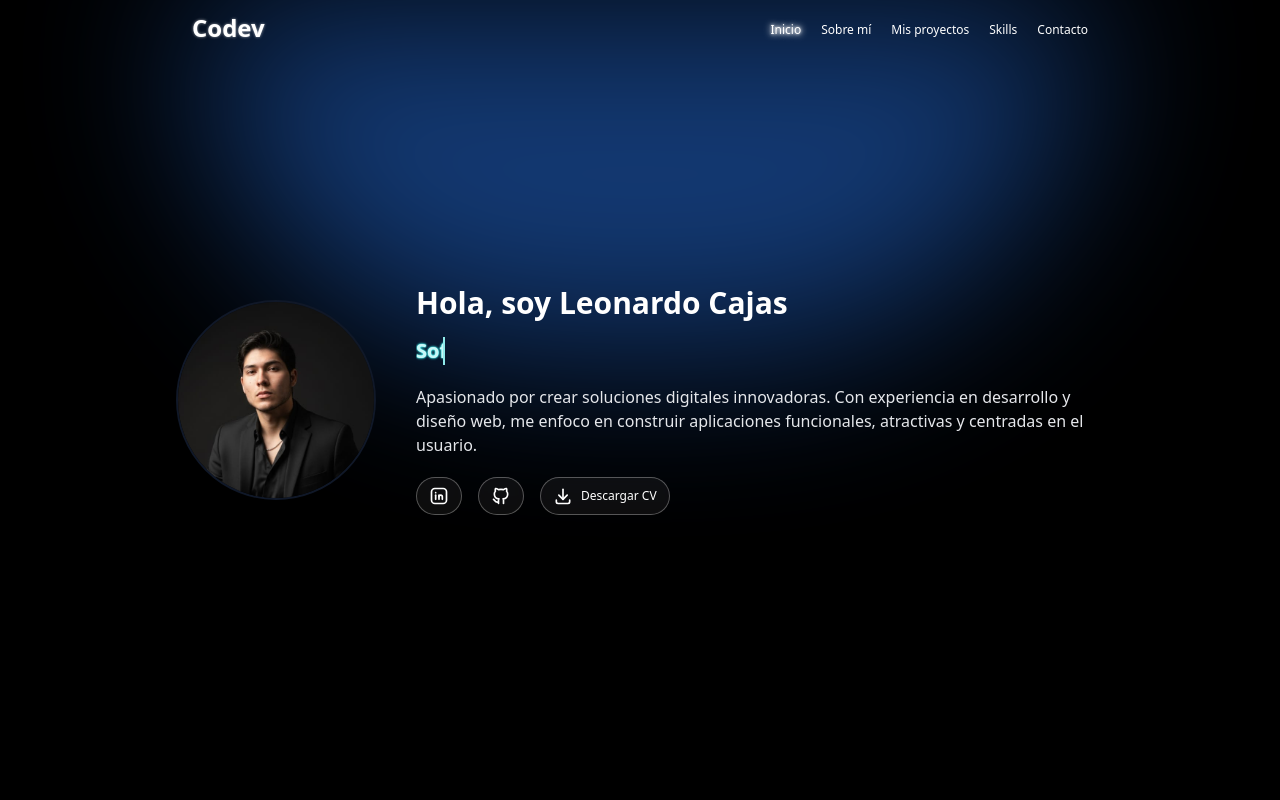
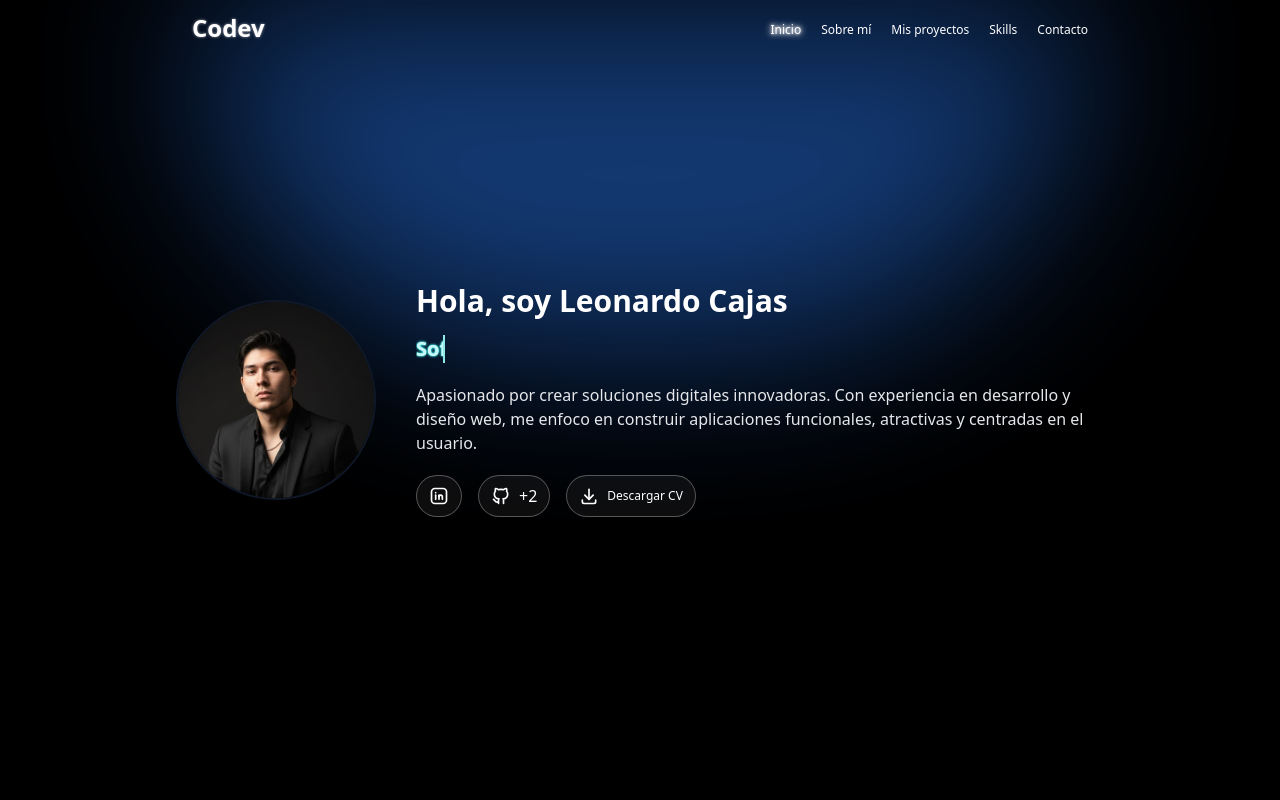
Before and after one commit to Leonardocajassdev/Portafolio-web, a React (Vite) app in the folder Frontend/: page / in a window 1280 px wide. Shown: the top 800 px of the page. Built offline with nearby package versions, Linux system fonts and the light colour scheme.

Commit message:
2 cuenta de git inicio

```diff
--- a/Frontend/src/pages/Sections/Inicio.tsx
+++ b/Frontend/src/pages/Sections/Inicio.tsx
@@ -42,20 +42,24 @@ export default function Inicio() {
             <a
               href="https://www.linkedin.com/in/leonardo-cajas/"
               target="_blank"
-              rel="noopener noreferrer"
               className="flex items-center gap-2 px-3 py-0 border border-white/30 rounded-full bg-white/5 backdrop-blur-sm hover:scale-105 hover:border-white transition-all duration-300"
             >
               <IconBrandLinkedin size={20} />
             </a>
 
             <a
-              href="https://github.com/Leonardocajassdev"
-              target="_blank"
-              rel="noopener noreferrer"
+              href="#"
+              onClick={(e) => {
+                e.preventDefault();
+                window.open("https://github.com/Leonardocajassdev", "_blank");
+                window.open("https://github.com/lfcajass", "_blank");
+              }}
               className="flex items-center gap-2 px-3 py-2 border border-white/30 rounded-full bg-white/5 backdrop-blur-sm hover:scale-105 hover:border-white transition-all duration-300"
             >
               <IconBrandGithub size={20} />
+              <span>+2</span>
             </a>
+
 
             <a
               href="/CV-Leonardo-Cajas.pdf"
```
